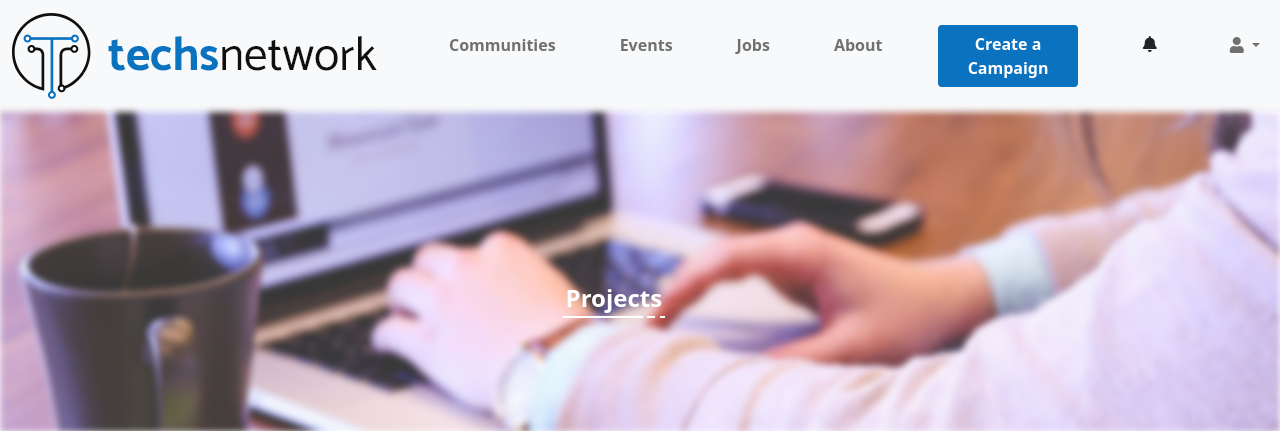
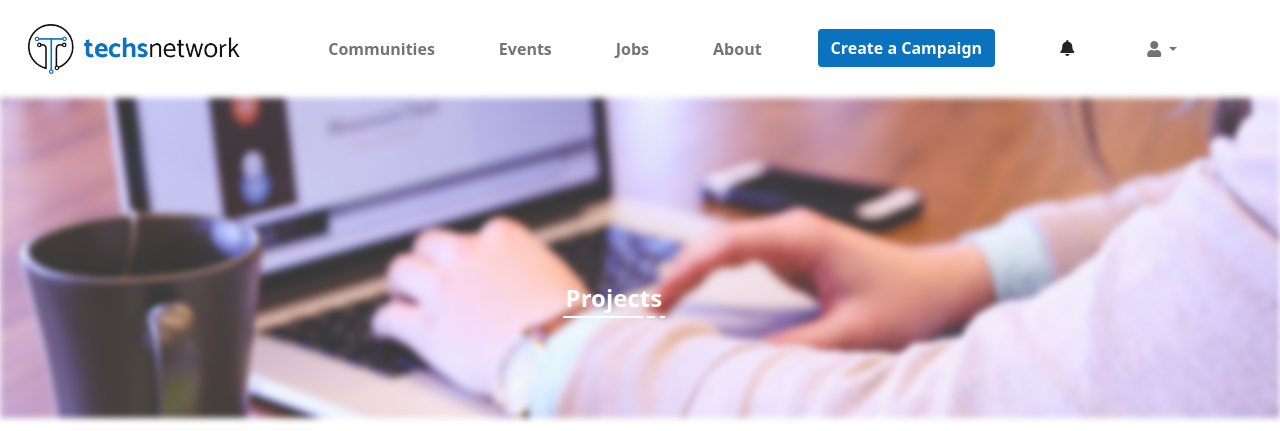
Before and after one commit to talhaansari77/Hosting_Django, a PHP site: page / in a window 1280 px wide. Shown: the top 431 px of the page. Run offline with PHP 8.4, Linux system fonts and the light colour scheme; some libraries are stand-ins or nearby versions.

Commit message:
Update navbar.php

```diff
--- a/navbar.php
+++ b/navbar.php
@@ -1,9 +1,9 @@
 
 
 
-    <nav class="navbar navbar-expand-lg navbar-light bg-light">
+    <nav class="navbar navbar-expand-xl navbar-light " style="background-color:white;">
         <div class="container-fluid">
-            <a class="navbar-brand" href="#"><img src="icons/Group726.png" alt=""></a>
+            <a class="navbar-brand p-3" href="#"><img src="icons/Group726.png"     height="50px" alt=""></a>
             <button class="navbar-toggler" type="button" data-bs-toggle="collapse"
                 data-bs-target="#navbarSupportedContent" aria-controls="navbarSupportedContent" aria-expanded="false"
                 aria-label="Toggle navigation">
```
